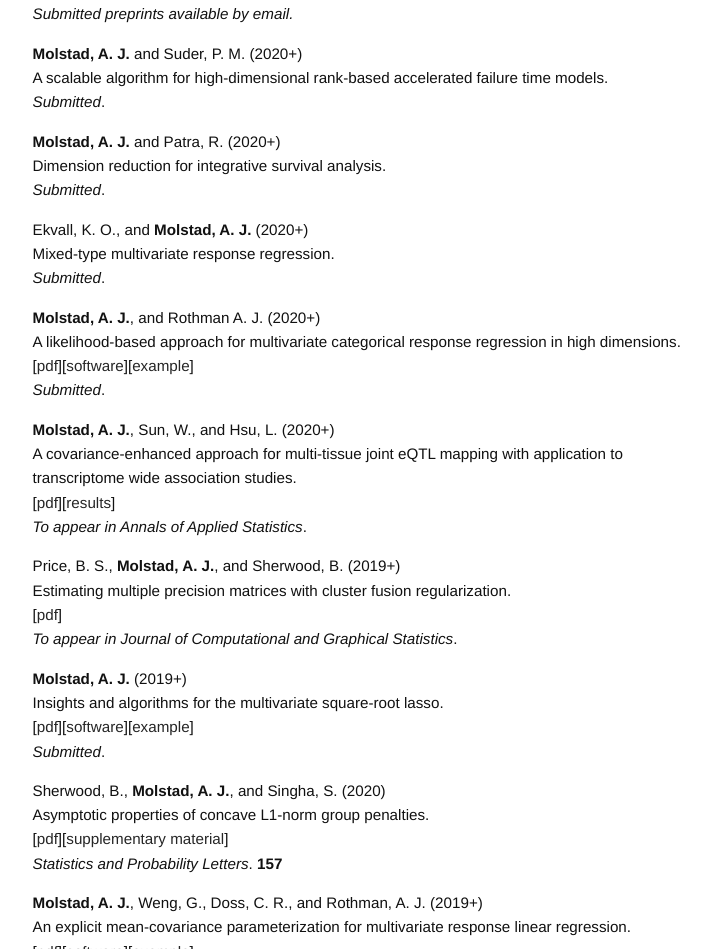
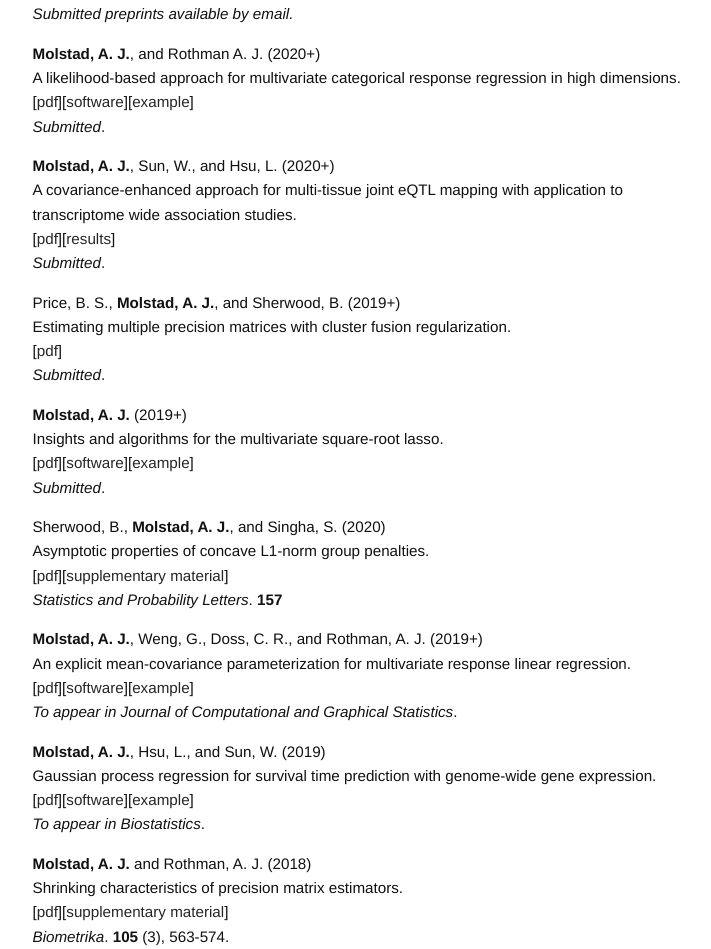
Before and after one commit to ajmolstad/ajmolstad.github.io, a Jekyll site: the page built from research.md, in a window 1280 px wide and 1400 px high. Shown: the part 451-1400 px from the top of the window, without its empty margins (275-986 px from the left). Built offline with Jekyll 4.4.1, drawn with Linux system fonts in a browser that asks for light colours.

Commit message:
Update research.md

```diff
--- a/research.md
+++ b/research.md
@@ -8,7 +8,7 @@
 
 *Submitted preprints available by email.*
 
-**Molstad, A. J.** and Suder, P. M. (2020+)<br>
+<!-- **Molstad, A. J.** and Suder, P. M. (2020+)<br>
 A scalable algorithm for high-dimensional rank-based accelerated failure time models.<br>
 *Submitted*. <br>
 
@@ -18,7 +18,7 @@
 
 Ekvall, K. O., and **Molstad, A. J.** (2020+)<br>
 Mixed-type multivariate response regression. <br>
-*Submitted*.  <br>
+*Submitted*.  <br> -->
 
 **Molstad, A. J.**, and Rothman A. J. (2020+)<br>
 A likelihood-based approach for multivariate categorical response regression in high dimensions. <br>
@@ -28,12 +28,12 @@
 **Molstad, A. J.**, Sun, W., and Hsu, L. (2020+)<br>
 A covariance-enhanced approach for multi-tissue joint eQTL mapping with application to transcriptome wide association studies. <br>
 [[pdf](/docs/MTeQTL_R0.pdf)][[results](https://github.com/ajmolstad/MTeQTLResults)] <br>
-*To appear in Annals of Applied Statistics*.  <br>
+*Submitted*.  <br>
 
 Price, B. S., **Molstad, A. J.**, and Sherwood, B. (2019+)<br>
 Estimating multiple precision matrices with cluster fusion regularization. <br>
 [[pdf](https://arxiv.org/pdf/2003.00371)]<br>
-*To appear in Journal of Computational and Graphical Statistics*.  <br>
+*Submitted*.  <br>
 
 **Molstad, A. J.** (2019+)<br>
 Insights and algorithms for the multivariate square-root lasso. <br>
```
